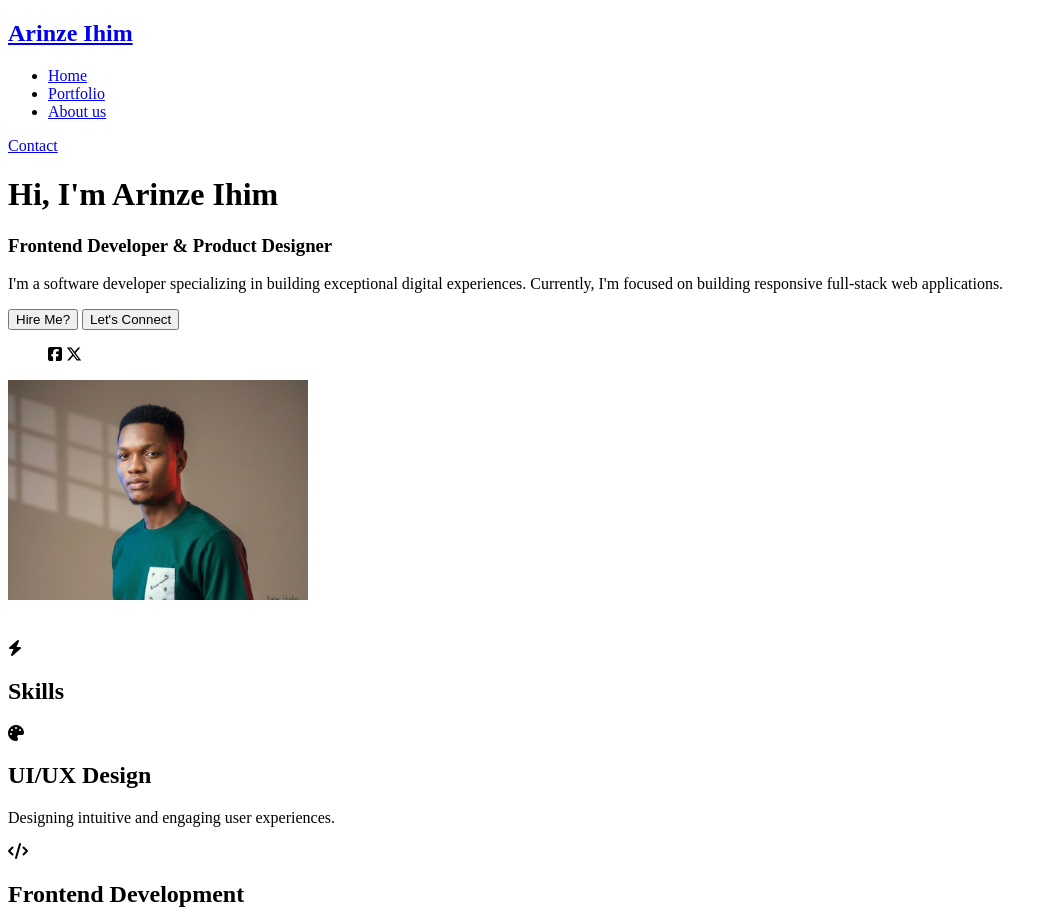
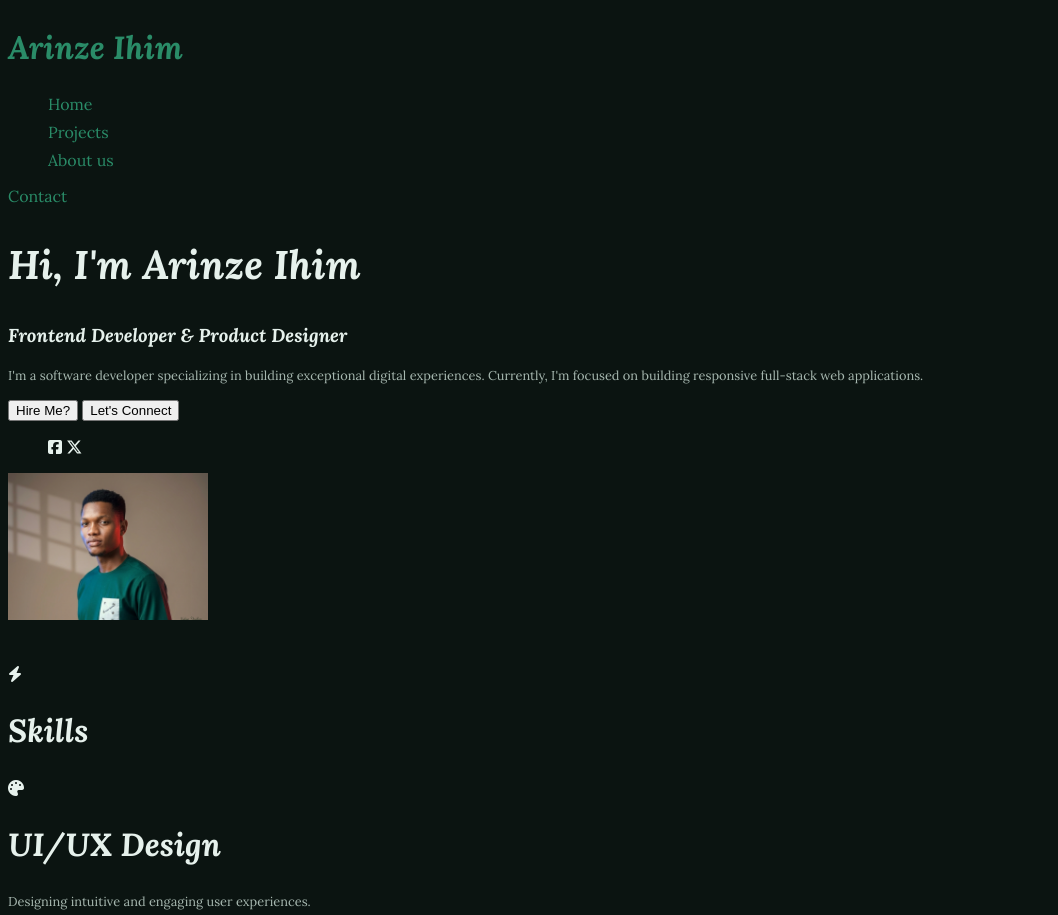
Before and after one commit to Eznira/portfolio, a plain HTML site: page index.html in a window 1280 px wide. Shown: the top 915 px of the page, without its empty margins (0-1058 px from the left). Drawn offline with Linux system fonts and the light colour scheme.

Commit message:
labelled div's

```diff
--- a/index.html
+++ b/index.html
@@ -9,29 +9,30 @@
       src="https://kit.fontawesome.com/21b9cc962b.js"
       crossorigin="anonymous"
     ></script>
+    <link rel="stylesheet" href="style.css" />
   </head>
 
   <body>
     <!-- Header Section -->
-    <header>
+    <header class="header-section">
       <!-- Navigation -->
       <nav>
         <h2><a href="/">Arinze Ihim</a></h2>
         <ul>
           <li><a href="/">Home</a></li>
-          <li><a href="#portfolio">Portfolio</a></li>
+          <li><a href="#projects">Projects</a></li>
           <li><a href="#about-us">About us</a></li>
         </ul>
-        <div><a href="#contact">Contact</a></div>
+        <div class="navbar-contact"><a href="#contact">Contact</a></div>
       </nav>
 
       <!-- Hero Section -->
-      <div>
-        <div>
-          <div>
-            <h1>Hi, I'm <span>Arinze Ihim</span></h1>
-            <h3>Frontend Developer & Product Designer</h3>
-            <p>
+      <section class="hero-container">
+        <div class="hero-content">
+          <div class="hero-text">
+            <h1 class="hero-text-title">Hi, I'm <span>Arinze Ihim</span></h1>
+            <h3 class="hero-text-sub">Frontend Developer & Product Designer</h3>
+            <p class="hero-text-description">
               I'm a software developer specializing in building exceptional
               digital experiences. Currently, I'm focused on building responsive
               full-stack web applications.
@@ -39,8 +40,8 @@
           </div>
 
           <div>
-            <button>Hire Me?</button>
-            <button>Let's Connect</button>
+            <button class="btn btn-primary">Hire Me?</button>
+            <button class="btn btn-secondary">Let's Connect</button>
           </div>
 
           <div>
@@ -51,40 +52,58 @@
           </div>
         </div>
         <div>
-          <img src="arinze_shot.png" alt="" width="300" />
+          <img src="arinze_shot.png" alt="Profile Picture" width="200" />
         </div>
-      </div>
+      </section>
     </header>
 
     <br /><br />
 
+    <main class="container">
       <!-- Skills Section -->
-    <section id="skills" class="skills">
-      <div>
+      <section id="skills" class="skills-section">
+        <div class="skills-title">
           <i class="fa-solid fa-bolt"></i>
           <h2>Skills</h2>
         </div>
 
-      <div>
+        <div class="skills-container">
+          <div class="skills-card">
             <i class="fa-solid fa-palette"></i>
             <h2>UI/UX Design</h2>
             <p>Designing intuitive and engaging user experiences.</p>
           </div>
 
-      <div>
+          <div class="skills-card">
             <i class="fa-solid fa-code"></i>
             <h2>Frontend Development</h2>
             <p>Building responsive and interactive web applications.</p>
           </div>
+
+          <div class="skills-card">
+            <i class="fa-solid fa-database"></i>
+            <h2>Backend Development</h2>
+            <p>Scalable logic and clean codebases using modern technologies</p>
+          </div>
+
+          <div class="skills-card">
+            <i class="fa-brands fa-figma"></i>
+            <h2>Figma</h2>
+            <p>
+              Prototyping and design system following the modern design
+              principles
+            </p>
+          </div>
+        </div>
       </section>
 
       <!-- Projects section -->
-    <section id="projects" class="projects">
+      <section id="projects" class="projects-section">
         <h2>Projects</h2>
         <br />
 
-      <div>
-        <div>
+        <div class="projects-container">
+          <div class="project-card">
             <img
               src="https://cdn.dribbble.com/userupload/32643395/file/original-85bba5da4f4df2c5665c968bf6880721.png?resize=1504x1128&vertical=center&quot"
               width="300"
@@ -105,9 +124,9 @@
             <h2>Portfolio Landing Page</h2>
             <p>
               Lorem ipsum dolor sit amet, consectetur adipisicing elit.
-            Asperiores, incidunt iusto qui cupiditate mollitia repellat, eveniet
-            officia provident minus dolore quam. Sapiente voluptatem illo minima
-            similique ab fugiat harum exercitationem!
+              Asperiores, incidunt iusto qui cupiditate mollitia repellat,
+              eveniet officia provident minus dolore quam. Sapiente voluptatem
+              illo minima similique ab fugiat harum exercitationem!
             </p>
           </div>
 
@@ -143,16 +162,21 @@
 
             <label for="msg">Message</label>
             <br />
-          <textarea type="text" id="msg" placeholder="Your message"></textarea>
+            <textarea
+              type="text"
+              id="msg"
+              placeholder="Your message"
+            ></textarea>
             <br /><br />
             <button>Send Message</button>
           </form>
         </div>
       </section>
+    </main>
 
     <!-- Footer -->
     <footer>
-      <p>&copy; <span id="year"></span> | Double D | All rights reserved.</p>
+      <p>&copy; <span id="year"></span> | Arinze Ihim | All rights reserved.</p>
     </footer>
 
     <script>
--- /dev/null
+++ b/style.css
@@ -0,0 +1,156 @@
+@import url('https://fonts.googleapis.com/css2?family=Lora:ital,wght@0,400..700;1,400..700&family=Poppins:ital,wght@0,100;0,200;0,300;0,400;0,500;0,600;0,700;0,800;0,900;1,100;1,200;1,300;1,400;1,500;1,600;1,700;1,800;1,900&display=swap');
+
+:root {
+  /* =========================
+     BACKGROUND (60%)
+  ========================= */
+  --bg-base: #0b1411;
+  --bg-tint-1: #0f1c17;
+  --bg-tint-2: #13241d;
+  --bg-shade-1: #08100d;
+  --bg-shade-2: #050a08;
+  --bg-shade-3: #020504;
+
+  /* =========================
+     SURFACE (Cards, Modals)
+  ========================= */
+  --surface-base: #12201a;
+  --surface-tint-1: #162822;
+  --surface-tint-2: #1a3129;
+  --surface-shade-1: #0e1915;
+  --surface-shade-2: #0a1411;
+  --surface-shade-3: #060c09;
+
+  /* =========================
+     TEXT (high contrast)
+  ========================= */
+  --text-primary: #e6f1ec;
+  --text-secondary: #a7b8b0;
+  --text-muted: #6b7f76;
+
+  --text-tint: #ffffff;
+  --text-shade-1: #c6d6cf;
+  --text-shade-2: #8fa39a;
+
+  /* =========================
+     BORDER
+  ========================= */
+  --border-base: #1f3a30;
+  --border-tint-1: #2a4a3e;
+  --border-tint-2: #355c4d;
+  --border-shade-1: #162a22;
+  --border-shade-2: #0f1e18;
+  --border-shade-3: #09130f;
+
+  /* =========================
+     BRAND (Primary Green 🌿)
+  ========================= */
+  --brand-base: #2a8c68;
+
+  --brand-tint-1: #5fb598;
+  --brand-tint-2: #8fd0b8;
+  --brand-tint-3: #c7e9dd;
+
+  --brand-shade-1: #1f6f54;
+  --brand-shade-2: #16523e;
+  --brand-shade-3: #0c3628;
+
+  /* =========================
+     ACCENT (10%)
+  ========================= */
+  --accent-base: #e94f37;
+
+  --accent-tint-1: #f27a67;
+  --accent-tint-2: #f7a79b;
+  --accent-tint-3: #fbd2cb;
+
+  --accent-shade-1: #c63f2b;
+  --accent-shade-2: #9e3222;
+  --accent-shade-3: #762419;
+
+  /* =========================
+     SEMANTIC COLORS
+  ========================= */
+
+  /* SUCCESS */
+  --success-base: #22c55e;
+  --success-tint-1: #4ade80;
+  --success-tint-2: #86efac;
+  --success-tint-3: #14532d;
+  --success-shade-1: #16a34a;
+  --success-shade-2: #15803d;
+  --success-shade-3: #166534;
+
+  /* WARNING */
+  --warning-base: #fbbf24;
+  --warning-tint-1: #fcd34d;
+  --warning-tint-2: #fde68a;
+  --warning-tint-3: #78350f;
+  --warning-shade-1: #d97706;
+  --warning-shade-2: #b45309;
+  --warning-shade-3: #92400e;
+
+  /* ERROR */
+  --error-base: #f87171;
+  --error-tint-1: #fca5a5;
+  --error-tint-2: #fecaca;
+  --error-tint-3: #7f1d1d;
+  --error-shade-1: #dc2626;
+  --error-shade-2: #b91c1c;
+  --error-shade-3: #991b1b;
+
+  /* INFO */
+  --info-base: #60a5fa;
+  --info-tint-1: #93c5fd;
+  --info-tint-2: #bfdbfe;
+  --info-tint-3: #1e3a8a;
+  --info-shade-1: #3b82f6;
+  --info-shade-2: #2563eb;
+  --info-shade-3: #1d4ed8;
+}
+
+body {
+  background-color: var(--bg-base);
+  color: var(--text-primary);
+  font-family: "Lora", serif;
+}
+
+h1,
+h2,
+h3,
+h4,
+h5,
+h6 {
+  font-family: "Lora", serif;
+  color: var(--text-primary);
+  font-style: italic;
+}
+
+h1 {
+  font-size: 2.5rem;
+}
+
+h2 {
+  font-size: 2rem;
+}
+
+p {
+  font-size: 0.8rem;
+  line-height: 1.6;
+  color: var(--text-secondary);
+}
+
+li {
+  list-style: none;
+  margin-bottom: 0.5rem;
+  color: var(--text-secondary);
+}
+
+a {
+  color: var(--brand-base);
+  text-decoration: none;
+}
+
+p  {
+  color: var(--text-secondary);
+}
```
Lines whose indentation alone changed are shown as unchanged.
